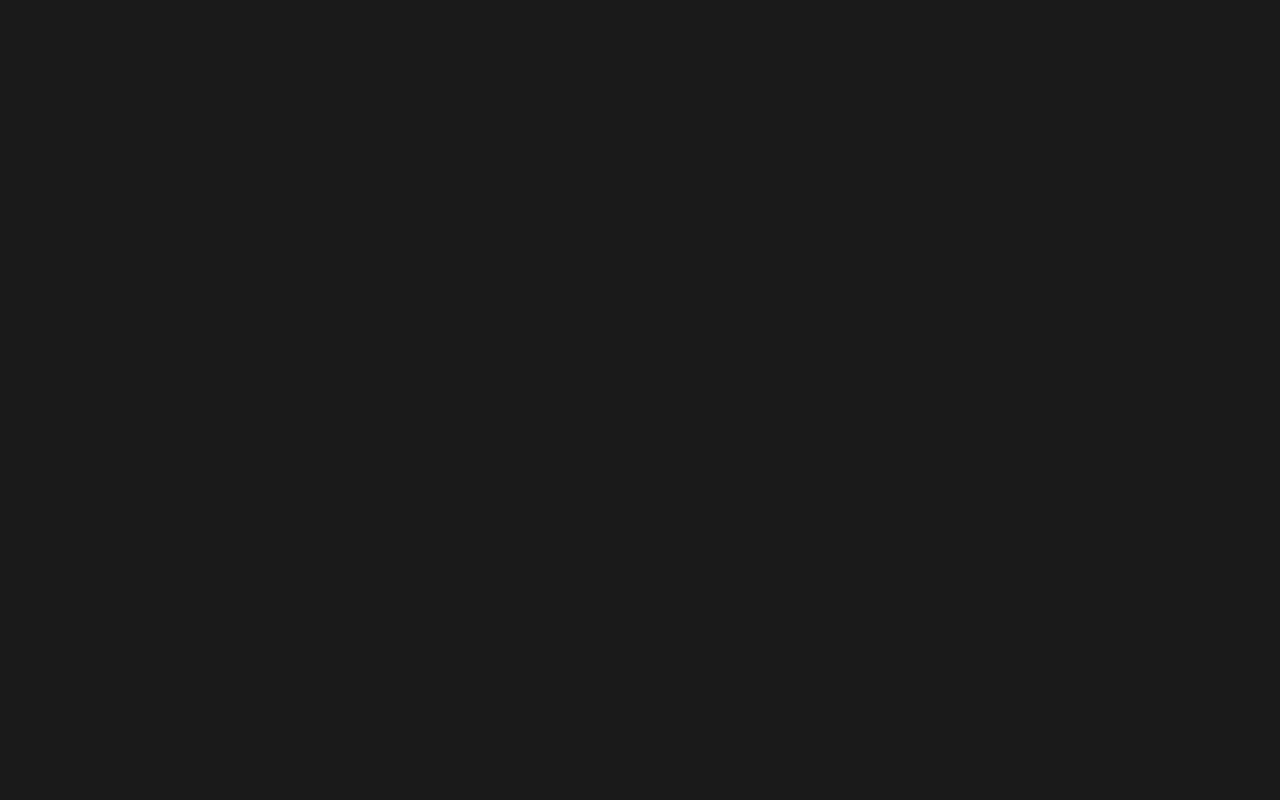
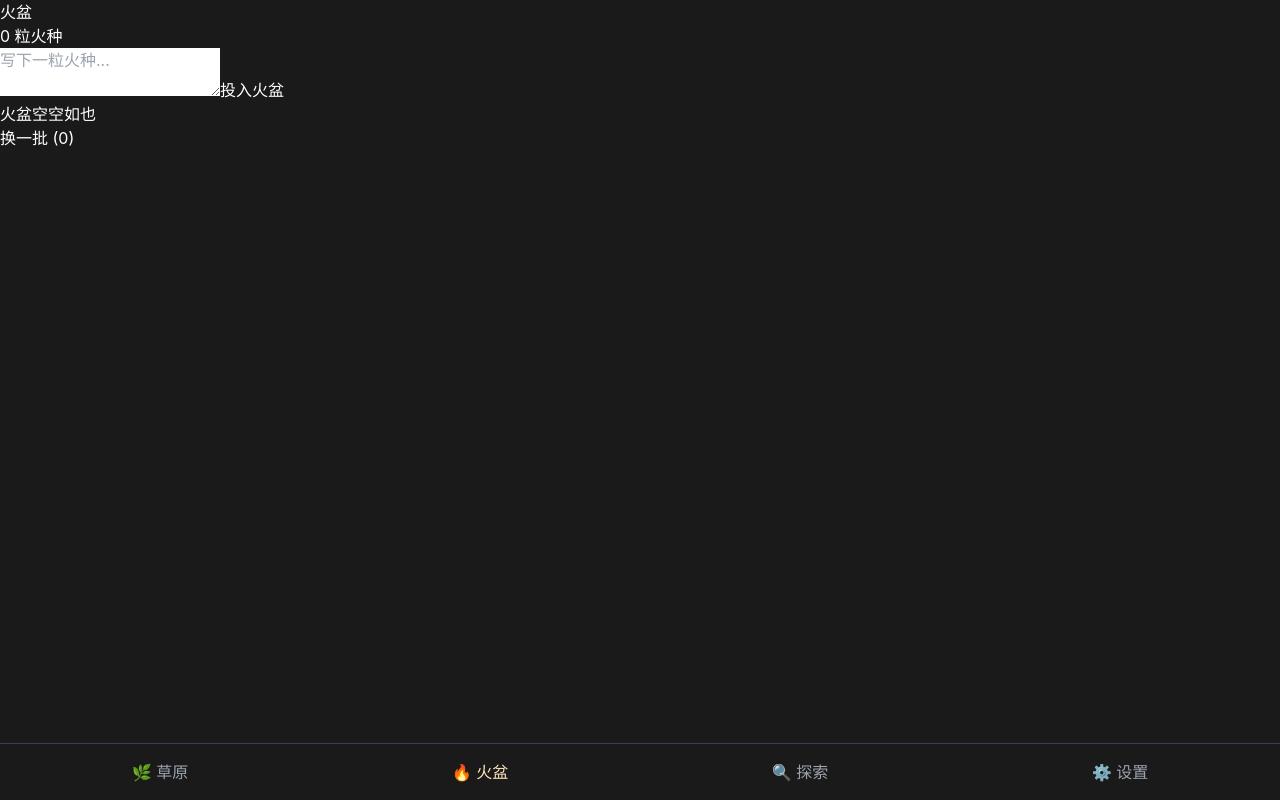
Before and after one commit to cjdd101/ignite, a React (Vite) app: page /#/hearth in a window 1280 px wide. Before the commit this address had no page. Built offline with nearby package versions, Linux system fonts and the light colour scheme.

Commit message:
feat(routing): add App routing and BottomNav with all pages connected

```diff
--- a/src/App.tsx
+++ b/src/App.tsx
@@ -1,10 +1,27 @@
-import { Routes, Route } from 'react-router-dom'
+import { Routes, Route, Navigate } from 'react-router-dom'
+import { HearthPage } from '@/pages/HearthPage'
+import { PrairiePage } from '@/pages/PrairiePage'
+import { ExplorePage } from '@/pages/ExplorePage'
+import { SettingsPage } from '@/pages/SettingsPage'
+import { KindleWizard } from '@/pages/KindleWizard'
+import { RekindlePage } from '@/pages/RekindlePage'
+import { OrganizePage } from '@/pages/OrganizePage'
 
 function App() {
   return (
-    <Routes>
-      <Route path="/" element={<div className="p-4">点燃 - Ignite</div>} />
-    </Routes>
+    <div className="max-w-app mx-auto">
+      <Routes>
+        <Route path="/" element={<Navigate to="/hearth" replace />} />
+        <Route path="/hearth" element={<HearthPage />} />
+        <Route path="/prairie" element={<PrairiePage />} />
+        <Route path="/prairie/flame/create" element={<KindleWizard sparkId="" />} />
+        <Route path="/prairie/:flameId/kindle" element={<KindleWizard sparkId="" />} />
+        <Route path="/prairie/:flameId/rekindle" element={<RekindlePage flameId="" />} />
+        <Route path="/explore" element={<ExplorePage />} />
+        <Route path="/organize" element={<OrganizePage />} />
+        <Route path="/settings" element={<SettingsPage />} />
+      </Routes>
+    </div>
   )
 }
 
--- a/src/components/BottomNav.tsx
+++ b/src/components/BottomNav.tsx
@@ -1,11 +1,42 @@
-import { Link } from 'react-router-dom'
+import { NavLink } from 'react-router-dom'
 
 export function BottomNav() {
   return (
-    <nav className="bottom-nav">
-      <Link to="/prairie">草原</Link>
-      <Link to="/hearth">火盆</Link>
-      <Link to="/flame">火焰</Link>
+    <nav className="fixed bottom-0 left-0 right-0 bg-bg-secondary border-t border-gray-700">
+      <div className="max-w-app mx-auto flex justify-around py-2">
+        <NavLink
+          to="/prairie"
+          className={({ isActive }) =>
+            `px-4 py-2 rounded ${isActive ? 'text-fire-prairie' : 'text-gray-400'}`
+          }
+        >
+          🌿 草原
+        </NavLink>
+        <NavLink
+          to="/hearth"
+          className={({ isActive }) =>
+            `px-4 py-2 rounded ${isActive ? 'text-fire-spark' : 'text-gray-400'}`
+          }
+        >
+          🔥 火盆
+        </NavLink>
+        <NavLink
+          to="/explore"
+          className={({ isActive }) =>
+            `px-4 py-2 rounded ${isActive ? 'text-fire-flame' : 'text-gray-400'}`
+          }
+        >
+          🔍 探索
+        </NavLink>
+        <NavLink
+          to="/settings"
+          className={({ isActive }) =>
+            `px-4 py-2 rounded ${isActive ? 'text-gray-300' : 'text-gray-400'}`
+          }
+        >
+          ⚙️ 设置
+        </NavLink>
+      </div>
     </nav>
   )
 }
```
Also changed, not shown: public/manifest.json (added).
